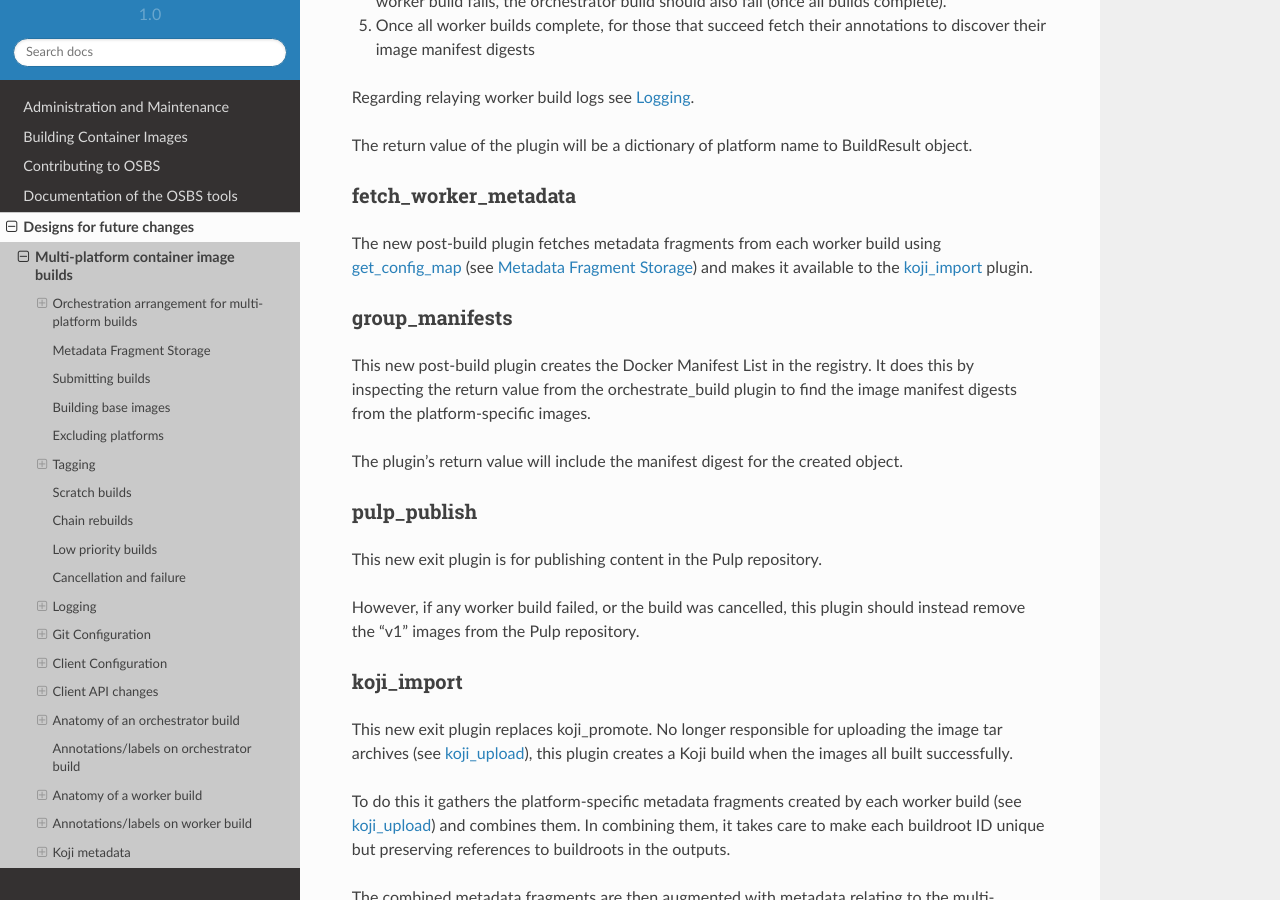
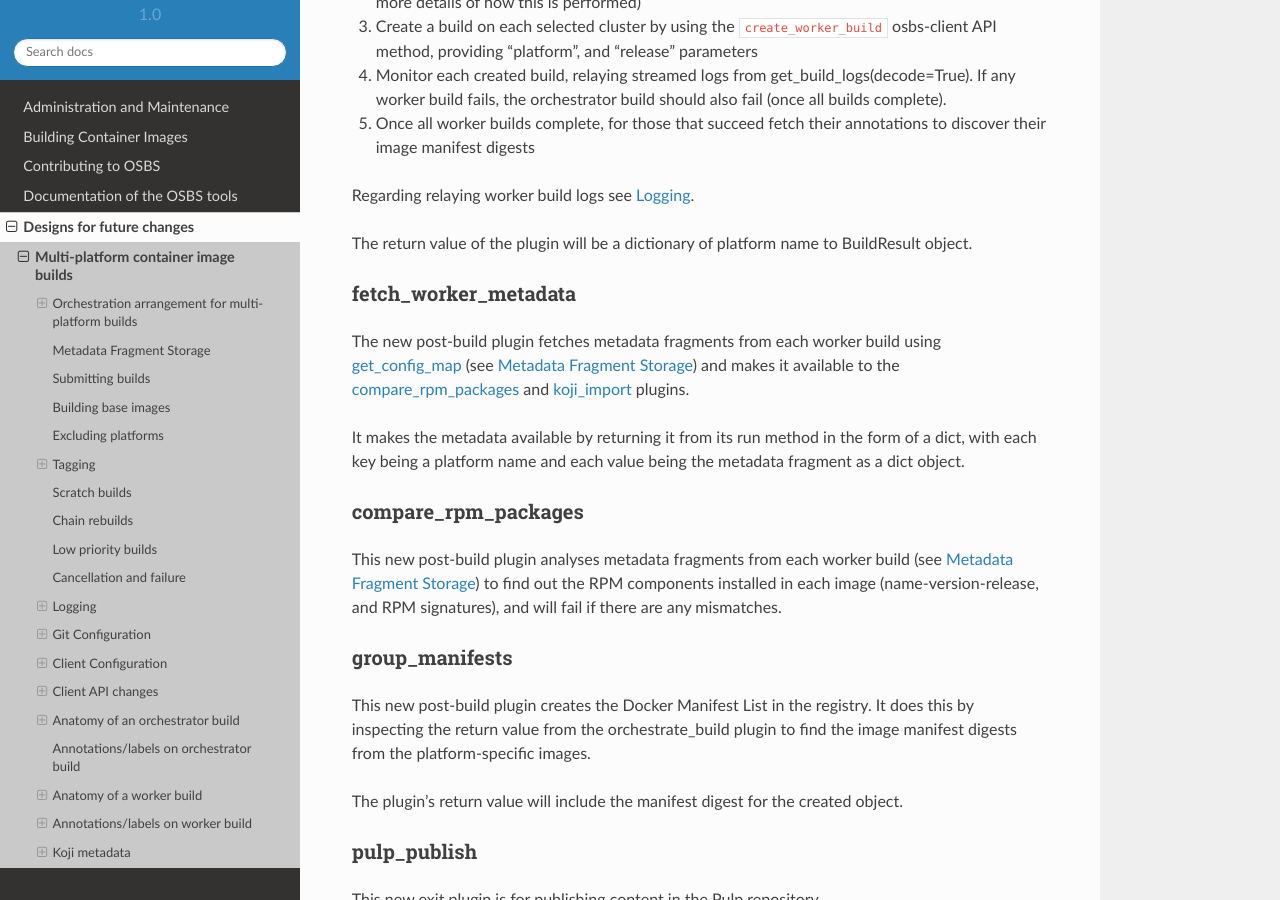
Before and after one commit to containerbuildsystem/osbs-docs, a Sphinx documentation site: the page built from docs/multiarch.rst, in a window 1280 px wide and 900 px high, scrolled down 15321 px. Built offline with Sphinx 7.4.7 and the Read the Docs theme 2.0.0, drawn with Linux system fonts in a browser that asks for light colours; some of the changed text lies outside the part shown.

Commit message:
Revert "multiarch: remove compare_rpm_packages"
This reverts commit 96ea61be3f42a8eed1bc251d6418c91f67c381f3.

Signed-off-by: Tim Waugh <twaugh@redhat.com>

```diff
--- a/docs/multiarch.rst
+++ b/docs/multiarch.rst
@@ -59,6 +59,10 @@ Steps performed in the orchestrator build are:
   other worker builds should be left to continue); if the orchestrator
   build is cancelled, worker builds will be cancelled. See `Worker
   build`_ for more details about how these builds behave.
+
+- Collect package content from all builds and compare to ensure common
+  components are exactly matching (for RPMs: version-release and
+  keys used for signatures)
 
 - Create a manifest list in the container registry, holding image
   manifest digests from all the worker builds
@@ -777,6 +781,9 @@ ATOMIC_REACTOR_PLUGINS environment variable for an orchestrator build.
     "postbuild_plugins": [
       {
         "name": "fetch_worker_metadata"
+      },
+      {
+        "name": "compare_rpm_packages"
       },
       {
         "name": "group_manifests",
@@ -870,7 +877,20 @@ fetch_worker_metadata
 
 The new post-build plugin fetches metadata fragments from each worker
 build using `get_config_map`_ (see `Metadata Fragment Storage`_) and
-makes it available to the `koji_import`_ plugin.
+makes it available to the `compare_rpm_packages`_ and `koji_import`_
+plugins.
+
+It makes the metadata available by returning it from its run method in
+the form of a dict, with each key being a platform name and each value
+being the metadata fragment as a dict object.
+
+compare_rpm_packages
+~~~~~~~~~~~~~~~~~~~~
+
+This new post-build plugin analyses metadata fragments from each
+worker build (see `Metadata Fragment Storage`_) to find out the RPM
+components installed in each image (name-version-release, and RPM
+signatures), and will fail if there are any mismatches.
 
 group_manifests
 ~~~~~~~~~~~~~~~
```
